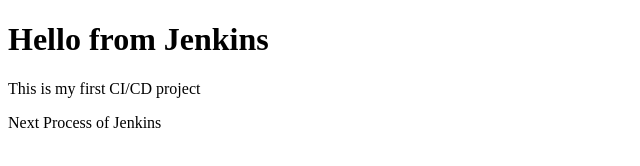
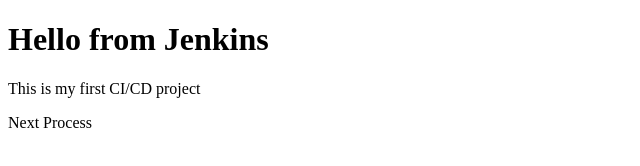
Before and after one commit to pavithraksriramaiah/Jenkins_practice, a plain HTML site: page index.html in a window 1280 px wide. Shown: the full height of the page, 0-640 px from the left. Drawn offline with Linux system fonts and the light colour scheme.

Commit message:
Update index.html

```diff
--- a/index.html
+++ b/index.html
@@ -6,6 +6,6 @@
 <body>
 <h1>Hello from Jenkins</h1>
 <p>This is my first CI/CD project</p>
-<p> Next Process of Jenkins</p>
+<p> Next Process</p>
 </body>
 </html>
```
